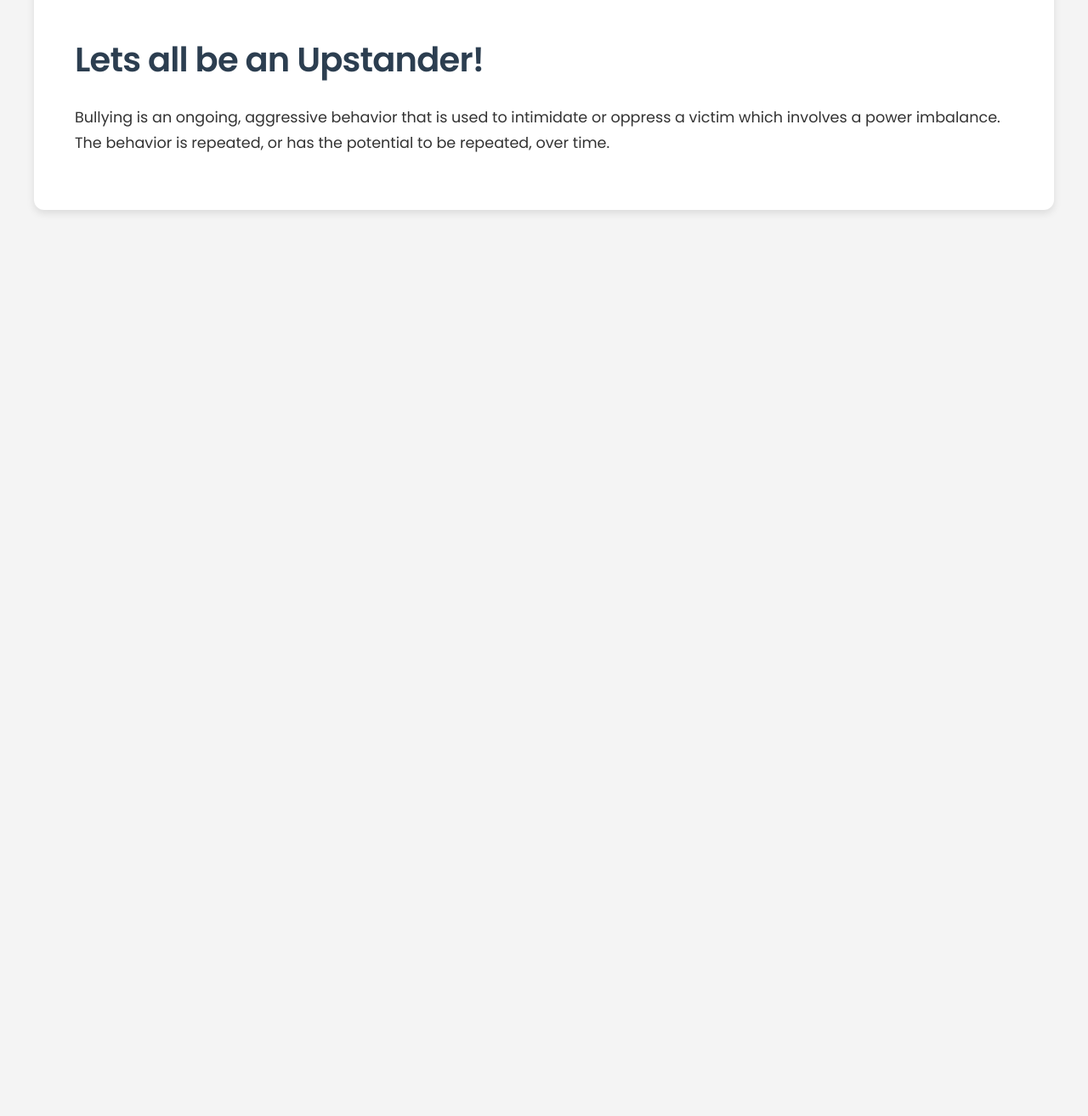
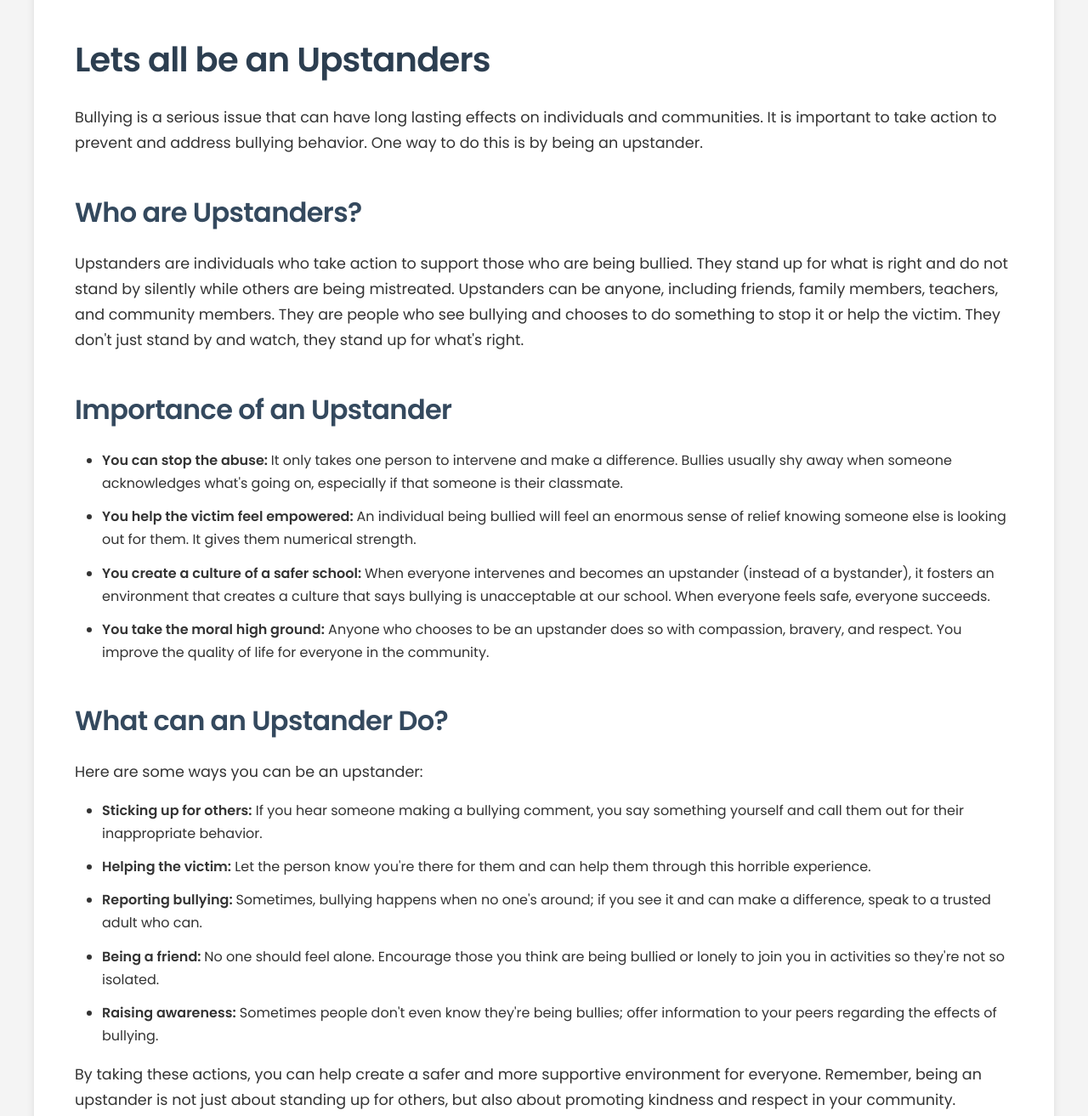
Before and after one commit to KarkeyOfficial/bullyingnomore, a plain HTML site: page be-an-upstander.html in a window 1280 px wide. Shown: the part 320-1633 px from the top of the page at 85% size. Before the commit the page ends 800 px from the top, so only its background shows below. Drawn offline with Linux system fonts and the light colour scheme.

Commit message:
Update be-an-upstander.html

```diff
--- a/be-an-upstander.html
+++ b/be-an-upstander.html
@@ -3,19 +3,18 @@
 <head>
   <meta charset="UTF-8">
   <meta name="viewport" content="width=device-width, initial-scale=1.0">
-  <title>Be an Upstander - OPAC Against Bullying</title>
+  <title>Bullying No More - Upstanding</title>
   <link rel="stylesheet" href="style.css">
-  <link rel="icon" type="image/png" href="favicon.ico">
+  <link rel="icon" type="image/ico" href="favicon.ico">
   <link href="https://fonts.googleapis.com/css2?family=Poppins:wght@400;600&display=swap" rel="stylesheet">
   <script src="script.js" defer></script>
 </head>
 <body>
   <header class="navbar">
-    <div class="logo">OPAC Against Bullying</div>
+    <div class="logo">Bullying No More</div>
     <nav>
-      <a href="index.html">Home</a>
+          <a href="index.html" >Home</a>
       <a href="what-is-bullying.html">What is Bullying?</a>
-      <a href="impact-of-bullying.html">Impact of Bullying</a>
       <a href="responding-to-bullying.html">Responding to Bullying</a>
       <a href="preventing-bullying.html">Preventing Bullying</a>
       <a href="be-an-upstander.html" class="active">Be an Upstander</a>
@@ -69,5 +68,25 @@
   </div>
   <main class="container">
     <section class="content">
-      <h1>Lets all be an Upstander!</h1>
-      <p>Bullying is an ongoing, aggressive behavior that is used to intimidate or oppress a victim which involves a power imbalance. The behavior is repeated, or has the potential to be repeated, over time.</p>
+      <h1>Lets all be an Upstanders</h1>
+      <p>Bullying is a serious issue that can have long lasting effects on individuals and communities. It is important to take action to prevent and address bullying behavior. One way to do this is by being an upstander.</p>
+      <h2>Who are Upstanders? </h2>
+      <p>Upstanders are individuals who take action to support those who are being bullied. They stand up for what is right and do not stand by silently while others are being mistreated. Upstanders can be anyone, including friends, family members, teachers, and community members. They are people who see bullying and chooses to do something to stop it or help the victim. They don't just stand by and watch, they stand up for what's right.</p>
+      <h2>Importance of an Upstander</h2>
+     <ul>
+      <li> <strong>You can stop the abuse: </strong>It only takes one person to intervene and make a difference. Bullies usually shy away when someone acknowledges what's going on, especially if that someone is their classmate.</li>
+      <li> <strong>You help the victim feel empowered: </strong> An individual being bullied will feel an enormous sense of relief knowing someone else is looking out for them. It gives them numerical strength.</li>
+      <li> <strong>You create a culture of a safer school: </strong>When everyone intervenes and becomes an upstander (instead of a bystander), it fosters an environment that creates a culture that says bullying is unacceptable at our school. When everyone feels safe, everyone succeeds.</li>
+      <li> <strong>You take the moral high ground:</strong> Anyone who chooses to be an upstander does so with compassion, bravery, and respect. You improve the quality of life for everyone in the community.</li>
+     </ul>
+
+     <h2>What can an Upstander Do?</h2>
+      <p>Here are some ways you can be an upstander:</p>
+      <ul>
+        <li><strong>Sticking up for others:</strong> If you hear someone making a bullying comment, you say something yourself and call them out for their inappropriate behavior.</li>
+        <li><strong>Helping the victim:</strong> Let the person know you're there for them and can help them through this horrible experience.</li>
+        <li><strong>Reporting bullying: </strong>Sometimes, bullying happens when no one's around; if you see it and can make a difference, speak to a trusted adult who can.</li>
+        <li> <strong>Being a friend: </strong>No one should feel alone. Encourage those you think are being bullied or lonely to join you in activities so they're not so isolated.</li>
+        <li><strong>Raising awareness:</strong> Sometimes people don't even know they're being bullies; offer information to your peers regarding the effects of bullying.</li>
+      </ul>
+      <p>By taking these actions, you can help create a safer and more supportive environment for everyone. Remember, being an upstander is not just about standing up for others, but also about promoting kindness and respect in your community.</p>
```
